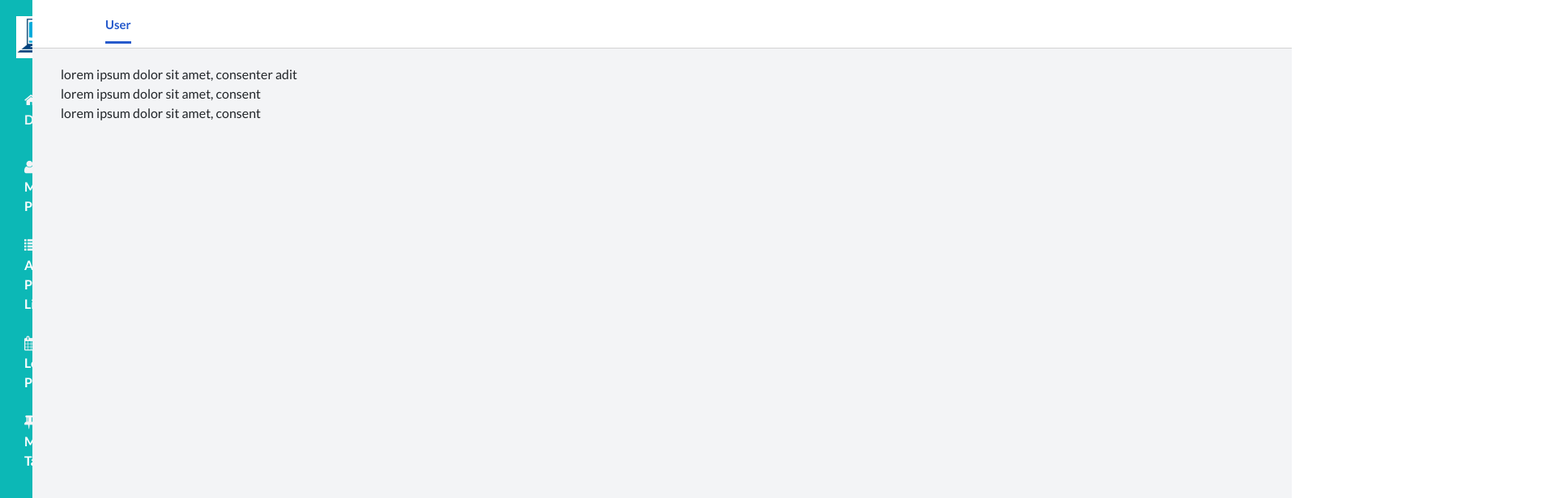
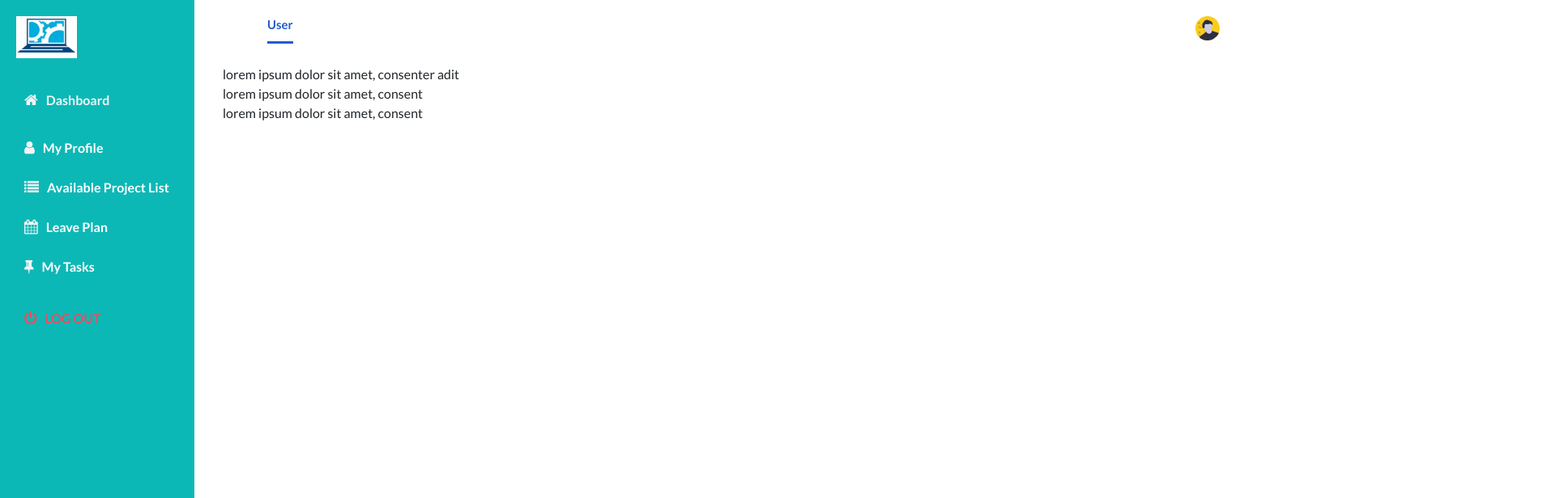
Before and after one commit to niikkiita/Application, an Angular app: page /task in a window 1280 px wide. Shown: the top 616 px of the page at 81% size, 1920 px wide, since content can reach past the window. Built offline with nearby package versions, Linux system fonts and the light colour scheme.

Commit message:
Nikita's Dashboard Third Commit

```diff
--- a/src/app/available/available.component.css
+++ b/src/app/available/available.component.css
@@ -79,7 +79,7 @@
   align-items: center;
   justify-content: space-between;
   padding: 0 30px 0 30px;
-  border-bottom: 1px solid lightgray;
+
 
 }
 
@@ -127,7 +127,7 @@
 }
 
 main {
-  background: #f3f4f6;
+
   grid-area: main;
   overflow-y: auto;
   width: 900px;
@@ -135,6 +135,7 @@
 
 .main__container {
   padding: 20px 35px;
+  width: 900px;
 }
 
 .main__title {
@@ -368,8 +369,7 @@
 }
 
 .active_menu_link:hover {
-  background-color: yellow;
-  color: #fbfbfb;
+   color: #fbfbfb;
 }
 
 .active_menu_link a {
--- a/src/app/available/available.component.html
+++ b/src/app/available/available.component.html
@@ -40,6 +40,8 @@
      <p>lorem ipsum dolor sit amet, consenter adit</p>
      <p>lorem ipsum dolor sit amet, consent</p>
      <p>lorem ipsum dolor sit amet, consent</p>
+     <p>lorem ipsum dolor sit amet, consentlorem ipsum dolor sit amet, consentlorem ipsum dolor sit amet, consentlorem ipsum dolor sit amet, consentlorem ipsum dolor sit amet, consentlorem ipsum dolor sit amet, consentlorem ipsum dolor sit amet, consentlorem ipsum dolor sit amet, consentlorem ipsum dolor sit amet, consentlorem ipsum dolor sit amet, consentlorem ipsum dolor sit amet, consentlorem ipsum dolor sit amet, consentlorem ipsum dolor sit amet, consentlorem ipsum dolor sit amet, consent</p>
+     <p></p>
 
       </div>
     </main>
--- a/src/app/dashboard/dashboard.component.css
+++ b/src/app/dashboard/dashboard.component.css
@@ -79,7 +79,7 @@
   align-items: center;
   justify-content: space-between;
   padding: 0 30px 0 30px;
-  border-bottom: 1px solid lightgray;
+
 }
 
 .nav_icon {
@@ -126,7 +126,7 @@
 }
 
 main {
-  background: #ffffff;
+
   grid-area: main;
   overflow-y: auto;
   width: 900px;
@@ -134,6 +134,8 @@
 
 .main__container {
   padding: 20px 100px;
+  width:900px;
+
 }
 
 .main__title {
@@ -367,7 +369,7 @@
 }
 
 .active_menu_link:hover {
-  background-color: yellow;
+
   color: #fbfbfb;
 }
 
--- a/src/app/leaveplan/leaveplan.component.css
+++ b/src/app/leaveplan/leaveplan.component.css
@@ -79,7 +79,7 @@
   align-items: center;
   justify-content: space-between;
   padding: 0 30px 0 30px;
-  border-bottom: 1px solid lightgray;
+
 }
 
 .nav_icon {
@@ -126,14 +126,15 @@
 }
 
 main {
-  background: #f3f4f6;
+
   grid-area: main;
   overflow-y: auto;
-  width: 1555px;
+  width: 900px;
 }
 
 .main__container {
   padding: 20px 35px;
+  width: 900px;
 }
 
 .main__title {
@@ -366,7 +367,7 @@
 }
 
 .active_menu_link:hover {
-  background-color: yellow;
+
   color: #fbfbfb;
 }
 
--- a/src/app/profile/profile.component.css
+++ b/src/app/profile/profile.component.css
@@ -79,7 +79,7 @@
   align-items: center;
   justify-content: space-between;
   padding: 0 30px 0 30px;
-  border-bottom: 1px solid lightgray;
+
 }
 
 .nav_icon {
@@ -126,14 +126,15 @@
 }
 
 main {
-  background: #f3f4f6;
+
   grid-area: main;
   overflow-y: auto;
-  width: 1555px;
+  width: 900px;
 }
 
 .main__container {
   padding: 20px 35px;
+  width: 900px;
 }
 
 .main__title {
@@ -366,7 +367,7 @@
 }
 
 .active_menu_link:hover {
-  background-color: yellow;
+
   color: #fbfbfb;
 }
 
--- a/src/app/task/task.component.css
+++ b/src/app/task/task.component.css
@@ -79,7 +79,7 @@
   align-items: center;
   justify-content: space-between;
   padding: 0 30px 0 30px;
-  border-bottom: 1px solid lightgray;
+
 }
 
 .nav_icon {
@@ -126,14 +126,15 @@
 }
 
 main {
-  background: #f3f4f6;
+
   grid-area: main;
   overflow-y: auto;
-  width: 1555px;
+  width: 900px;
 }
 
 .main__container {
   padding: 20px 35px;
+  width: 900px;
 }
 
 .main__title {
@@ -366,7 +367,7 @@
 }
 
 .active_menu_link:hover {
-  background-color: yellow;
+  background-color: rgb(0, 255, 85);
   color: #fbfbfb;
 }
 
```
